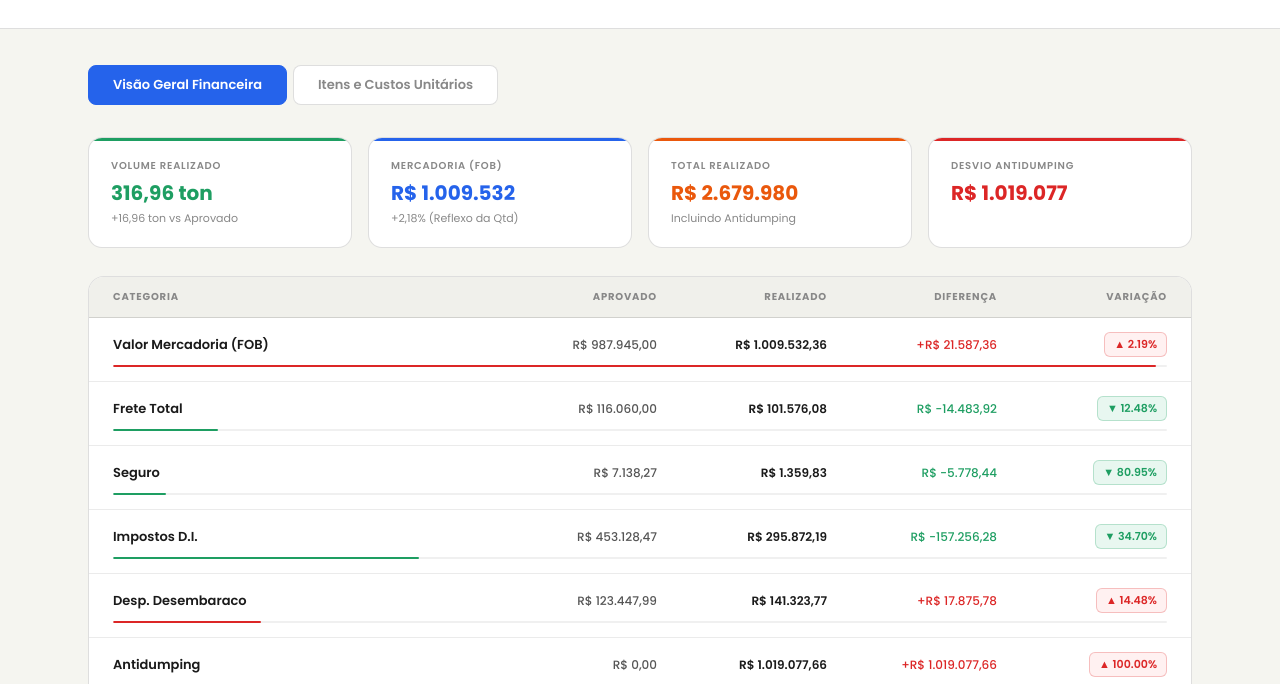
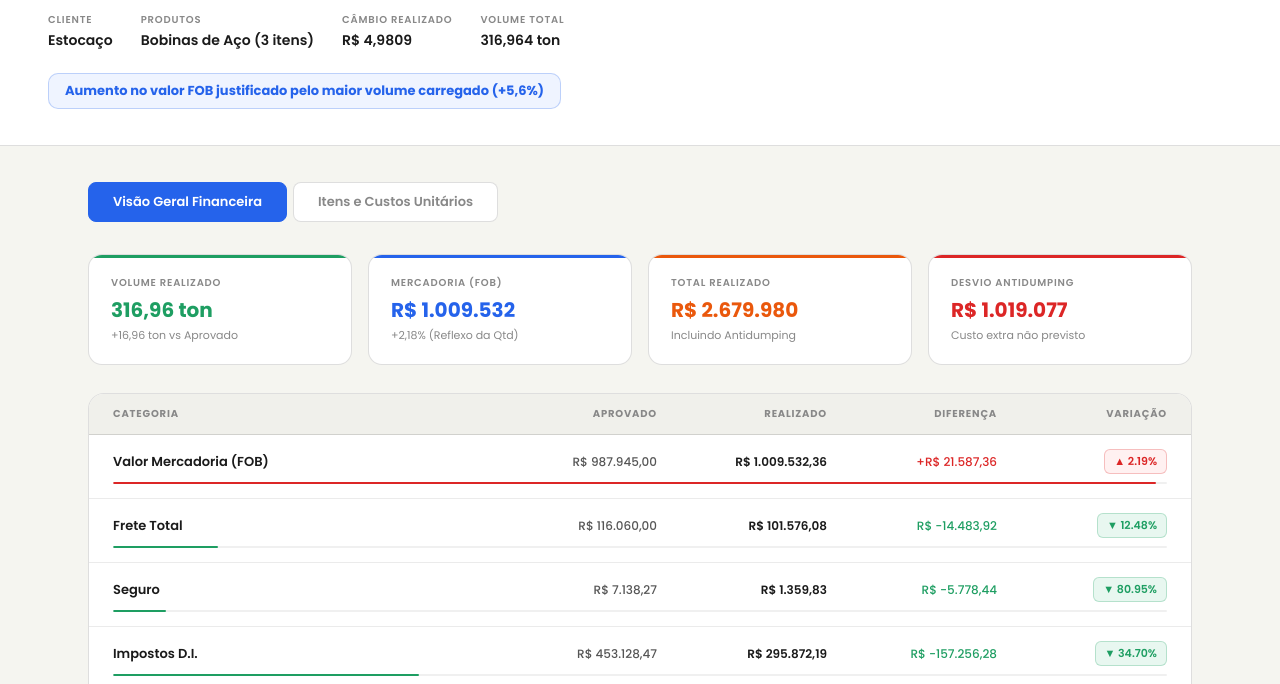
Before and after one commit to anakarolinasantos-afk/comparativok543, a plain HTML site: page index.html in a window 1280 px wide. Shown: the part 116-800 px from the top of the page. Drawn offline with nearby package versions, Linux system fonts and the light colour scheme.

Commit message:
Update index.html

```diff
--- a/index.html
+++ b/index.html
@@ -79,6 +79,13 @@ body{background:var(--bg);color:var(--text);font-family:'Poppins',sans-serif;min
 <div class="hero">
   <div class="hero-eyebrow">Relatório de Importação - K543 - ESTOCAÇO 05</div>
   <h1 class="hero-title">Aprovado <span>x</span> Realizado</h1>
+  <div class="hero-meta">
+    <div class="hero-meta-item"><span class="hero-meta-label">Cliente</span><span class="hero-meta-val">Estocaço</span></div>
+    <div class="hero-meta-item"><span class="hero-meta-label">Produtos</span><span class="hero-meta-val">Bobinas de Aço (3 itens)</span></div>
+    <div class="hero-meta-item"><span class="hero-meta-label">Câmbio Realizado</span><span class="hero-meta-val">R$ 4,9809</span></div>
+    <div class="hero-meta-item"><span class="hero-meta-label">Volume Total</span><span class="hero-meta-val">316,964 ton</span></div>
+  </div>
+  <div class="hero-badge">Aumento no valor FOB justificado pelo maior volume carregado (+5,6%)</div>
 </div>
 
 <div class="main">
@@ -92,7 +99,7 @@ body{background:var(--bg);color:var(--text);font-family:'Poppins',sans-serif;min
       <div class="kpi-card green"><div class="kpi-label">Volume Realizado</div><div class="kpi-val">316,96 ton</div><div class="kpi-sub">+16,96 ton vs Aprovado</div></div>
       <div class="kpi-card blue"><div class="kpi-label">Mercadoria (FOB)</div><div class="kpi-val">R$ 1.009.532</div><div class="kpi-sub">+2,18% (Reflexo da Qtd)</div></div>
       <div class="kpi-card orange"><div class="kpi-label">Total Realizado</div><div class="kpi-val">R$ 2.679.980</div><div class="kpi-sub">Incluindo Antidumping</div></div>
-      <div class="kpi-card red"><div class="kpi-label">Desvio Antidumping</div><div class="kpi-val">R$ 1.019.077</div><div class="kpi-sub"></div></div>
+      <div class="kpi-card red"><div class="kpi-label">Desvio Antidumping</div><div class="kpi-val">R$ 1.019.077</div><div class="kpi-sub">Custo extra não previsto</div></div>
     </div>
 
     <div class="table-wrap" id="mainTable">
```
